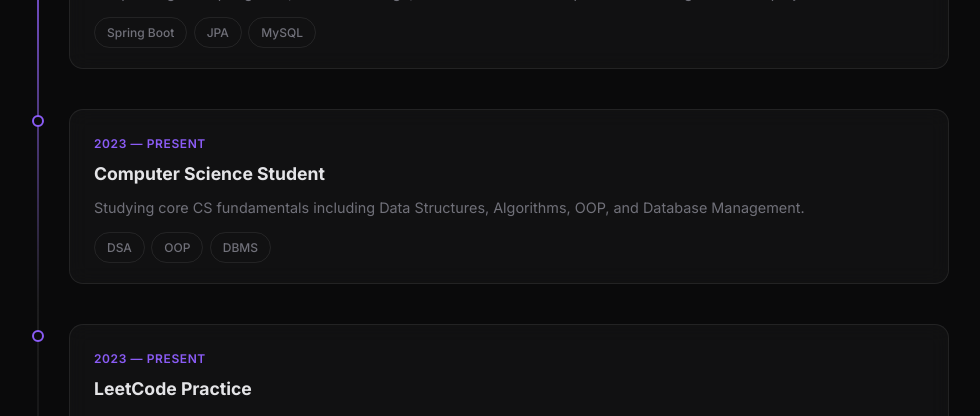
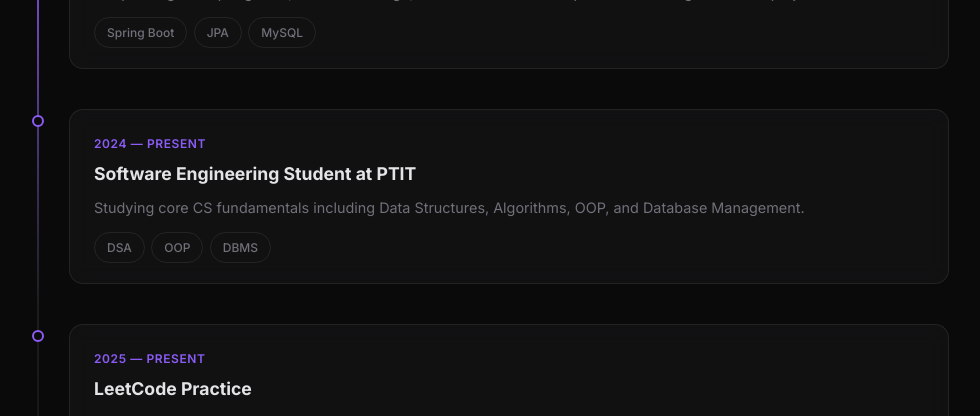
Before and after one commit to CaoSonn59/CaoSonn59, a React (Vite) app in the folder portfolio-web/: page / in a window 1280 px wide. Shown: the part 3400-3816 px from the top of the page, without its empty margins (147-1127 px from the left). Built offline with nearby package versions, Linux system fonts and the light colour scheme.

Commit message:
update web

```diff
--- a/portfolio-web/src/components/Experience.tsx
+++ b/portfolio-web/src/components/Experience.tsx
@@ -8,13 +8,13 @@ const timeline = [
     tags: ['Spring Boot', 'JPA', 'MySQL'],
   },
   {
-    year: '2023 — Present',
-    title: 'Computer Science Student',
+    year: '2024 — Present',
+    title: 'Software Engineering Student at PTIT',
     description: 'Studying core CS fundamentals including Data Structures, Algorithms, OOP, and Database Management.',
     tags: ['DSA', 'OOP', 'DBMS'],
   },
   {
-    year: '2023 — Present',
+    year: '2025 — Present',
     title: 'LeetCode Practice',
     description: 'Consistently solving algorithmic challenges to sharpen problem-solving skills and prepare for technical interviews.',
     tags: ['Algorithms', 'Problem Solving'],
```
Also changed, not shown: 1 other file (tests, documents, lock files or other folders).
